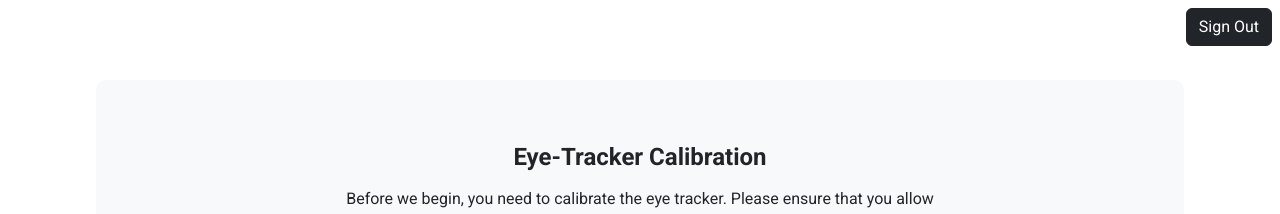
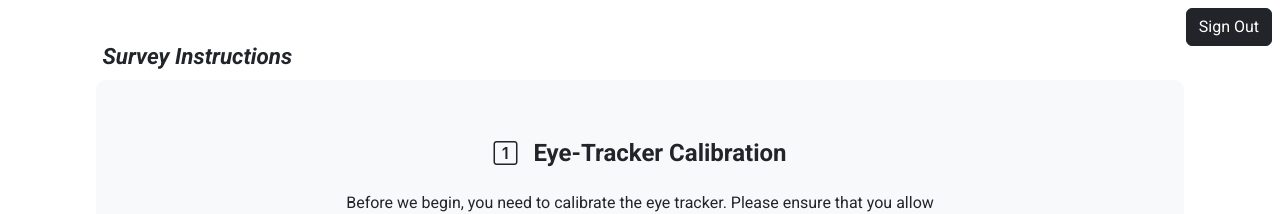
Before and after one commit to notthattal/Human-Alignment-Hazardous-Driving-Detection, a React (Vite) app in the folder frontend/: page /landingpage in a window 1280 px wide. Shown: the top 214 px of the page. Built offline with nearby package versions, Linux system fonts and the light colour scheme; sample sign-in values are in the browser's storage.

Commit message:
Created pipeline for Gaze Results and Post-Simulation Survey Results

```diff
--- a/frontend/index.html
+++ b/frontend/index.html
@@ -10,6 +10,7 @@
     href="https://fonts.googleapis.com/css2?family=Fira+Code:wght@300..700&family=Roboto:ital,wght@0,100;0,300;0,400;0,500;0,700;0,900;1,100;1,300;1,400;1,500;1,700;1,900&display=swap"
     rel="stylesheet">
   <link href="https://cdn.jsdelivr.net/npm/bootstrap@5.3.0/dist/css/bootstrap.min.css" rel="stylesheet" />
+  <link rel="stylesheet" href="https://cdn.jsdelivr.net/npm/bootstrap-icons@1.11.3/font/bootstrap-icons.min.css">
 
   <meta name="viewport" content="width=device-width, initial-scale=1.0" />
   <title>Vite + React + TS</title>
--- a/frontend/package.json
+++ b/frontend/package.json
@@ -12,6 +12,7 @@
   "dependencies": {
     "axios": "^1.7.9",
     "bootstrap": "^5.3.3",
+    "bootstrap-icons": "^1.11.3",
     "lucide-react": "^0.469.0",
     "react": "^18.3.1",
     "react-bootstrap": "^2.10.7",
--- a/frontend/src/App.tsx
+++ b/frontend/src/App.tsx
@@ -26,7 +26,6 @@ const App: React.FC = () => {
     <Routes>
       <Route path='/' element={ user ? <Navigate to='/landingpage' /> : <SignInPage />} />
       <Route path='/registration' element={<RegistrationPage />} />
-      <Route path='/questions' element={<Questions />} />
       <Route path='/landingpage'
                 element={
                     !user ? <Navigate to='/' /> :
--- a/frontend/src/pages/LandingPage/LandingPage.tsx
+++ b/frontend/src/pages/LandingPage/LandingPage.tsx
@@ -34,16 +34,17 @@ const LandingPage: React.FC = () => {
     return (
         <Container
             fluid
-            className="min-vh-100 position-relative d-flex align-items-center justify-content-center"
+            className="min-vh-100 position-relative align-items-center justify-content-center"
         >
             <Button
                 variant="dark"
                 className="position-absolute top-0 end-0 m-2"
-                onClick={signOut}
-            >
+                onClick={signOut}>
                 Sign Out
             </Button>
-
+            <div style={{ position: 'absolute', top: '5%', left: '8%'}}>
+                <p style={{ fontWeight: 'bold', fontSize: '1.4rem', fontStyle: 'italic' }}>Survey Instructions</p>
+            </div>
             <div
                 className="position-absolute top-50 start-50 translate-middle"
                 style={{
@@ -51,7 +52,6 @@ const LandingPage: React.FC = () => {
                     height: '80%',
                     backgroundColor: '#f8f9fa',
                     borderRadius: '10px',
-                    overflow: 'hidden'
                 }}>
                 <Carousel
                     activeIndex={index}
@@ -65,7 +65,10 @@ const LandingPage: React.FC = () => {
                     <Carousel.Item>
                         <div style={carouselItemStyle}>
                             <div style={{ width: '55%' }} className="text-center">
-                                <h4 className="mb-3 fw-bold">Eye-Tracker Calibration</h4>
+                                <div className='d-flex align-items-center justify-content-center gap-3 mb-4'>
+                                    <i className="bi bi-1-square fs-4 d-inline-flex align-middle"></i>
+                                    <h4 className="fw-bold m-0 d-inline-flex align-middle">Eye-Tracker Calibration</h4>
+                                </div>
                                 <p className="mb-5">
                                     Before we begin, you need to calibrate the eye tracker. Please ensure that you allow camera access, sit up straight, and make sure there is appropriate lighting in your environment. You will be asked to click on 9 dots on the screen before starting the survey.
                                 </p>
@@ -84,7 +87,10 @@ const LandingPage: React.FC = () => {
                     <Carousel.Item>
                         <div style={carouselItemStyle}>
                             <div style={{ width: '55%' }} className="text-center">
-                                <h4 className="mb-3 fw-bold">Observe Driving Footage</h4>
+                                <div className='d-flex align-items-center justify-content-center gap-3 mb-4'>
+                                    <i className="bi bi-2-square fs-4 d-inline-flex align-middle"></i>
+                                    <h4 className="fw-bold m-0 d-inline-flex align-middle">Observe Driving Footage</h4>
+                                </div>
                                 <p className="mb-5">
                                     Once you've completed the eye-tracker calibration, you'll watch a video of driving footage.
                                     Simply observe naturally as if you were behind the wheel. Your eye movements will be tracked to understand
@@ -105,7 +111,10 @@ const LandingPage: React.FC = () => {
                     <Carousel.Item>
                         <div style={carouselItemStyle}>
                             <div style={{ width: '55%' }} className="text-center">
-                                <h4 className="mb-3 fw-bold">Post-Simulation Survey</h4>
+                                <div className='d-flex align-items-center justify-content-center gap-3 mb-4'>
+                                    <i className="bi bi-3-square fs-4 d-inline-flex align-middle"></i>
+                                    <h4 className="fw-bold m-0 d-inline-flex align-middle">Post-Simulation Survey</h4>
+                                </div>
                                 <p className="mb-5">
                                     After reviewing the driving footage, you will answer questions related to the content. These questions assess your ability to identify key events and driving behaviors, helping train the model to align with human judgment and decision-making in driving scenarios
                                 </p>
@@ -128,7 +137,7 @@ const LandingPage: React.FC = () => {
                                     Thank you for participating in this survey. Your contributions are valuable to our research!
                                 </p>
                                 <p className="mb-5">
-                                    Repeat steps 1 and 2 for as many images as possible. Every answer is greatly appreciated!
+                                    Repeat steps 2 and 3 for as many images as possible. Every answer is greatly appreciated!
                                 </p>
                                 <Button
                                     variant="dark"
--- a/frontend/src/pages/Questions/Questions.tsx
+++ b/frontend/src/pages/Questions/Questions.tsx
@@ -4,8 +4,10 @@ import { Button, Form } from "react-bootstrap";
 import styles from './Questions.module.css'
 import { useWebGazer } from "../../hooks/useWebGazer";
 import usePostResults from "../../hooks/usePostResults";
+import { useNavigate } from "react-router-dom";
 
 const Questions: React.FC<QuestionsProps> = ({ onFormSumbitted, videoId }) => {
+    const navigate = useNavigate();
     const { finalGazeData, resetFinalGazeData } = useWebGazer();
     const { postResults } = usePostResults();
     const [formData, setFormData] = useState<QuestionsFormData>({
@@ -67,8 +69,19 @@ const Questions: React.FC<QuestionsProps> = ({ onFormSumbitted, videoId }) => {
         }));
     };
 
+    const handleEndSurvey = () => {
+        navigate('/landingpage')
+    }
+
     return (
         <div className={styles.container}>
+            <Button
+                variant="danger"
+                className="position-absolute top-0 end-0 m-2"
+                onClick={handleEndSurvey}
+            >
+                End Survey
+            </Button>
             <div className={styles.containerWrapper}>
                 <div className={styles.title}>
                     Post-Simulation Survey
@@ -170,12 +183,12 @@ const Questions: React.FC<QuestionsProps> = ({ onFormSumbitted, videoId }) => {
                                 <Form.Group className='mb-4'>
                                     <Form.Label>What specific factors drew your attention to the hazard(s) you detected?</Form.Label>
                                     {[
-                                        {label: 'Movement', value: 'motion'},
-                                        {label: 'Speed', value: 'velocity'},
-                                        {label: 'Proximity to the vehicle', value: 'proximity'},
-                                        {label: 'Environmental conditions', value: 'environment'},
-                                        {label: 'Unusual behavior', value: 'anomaly'},
-                                        {label: 'Other', value: 'other'}
+                                        { label: 'Movement', value: 'motion' },
+                                        { label: 'Speed', value: 'velocity' },
+                                        { label: 'Proximity to the vehicle', value: 'proximity' },
+                                        { label: 'Environmental conditions', value: 'environment' },
+                                        { label: 'Unusual behavior', value: 'anomaly' },
+                                        { label: 'Other', value: 'other' }
                                     ].map((factor) => (
                                         <Form.Check
                                             key={factor.value}
```
Also changed, not shown: 1 other file (tests, documents, lock files or other folders).
